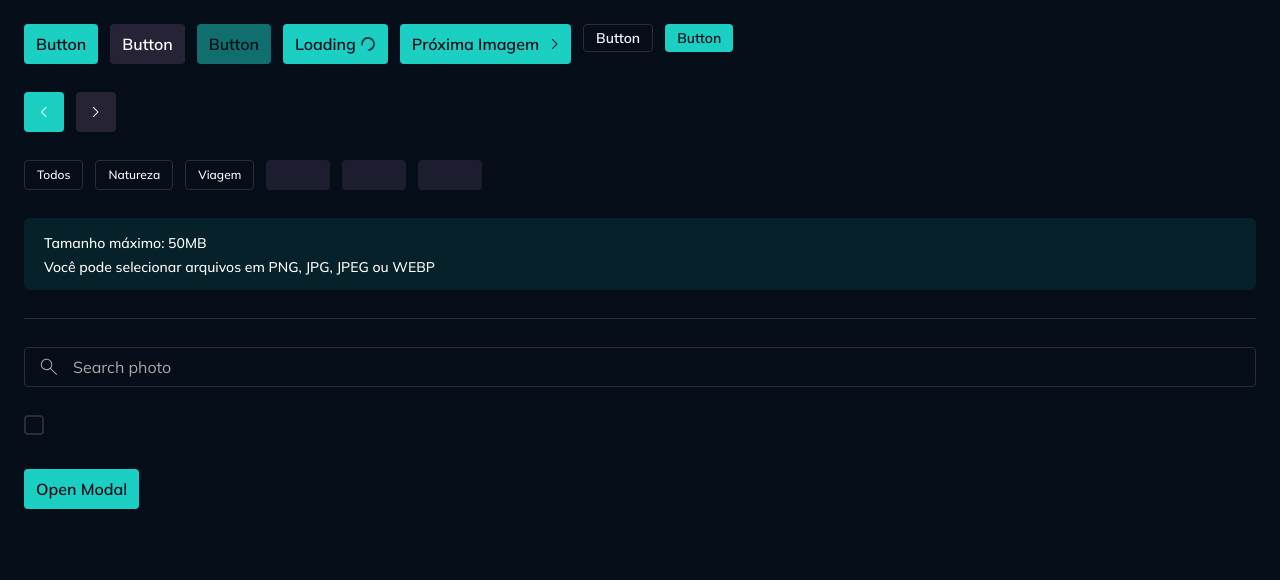
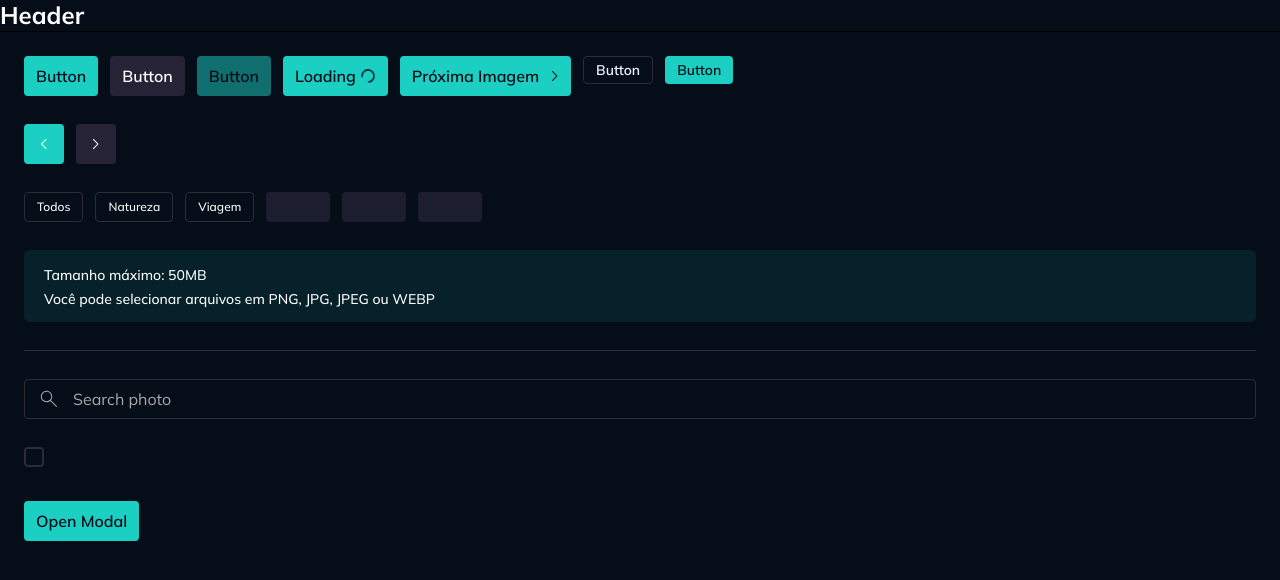
Before and after one commit to marcelopajr/gallery-plus, a React (Vite) app: page /components in a window 1280 px wide. Shown: the top 580 px of the page. Built offline with nearby package versions, Linux system fonts and the light colour scheme.

Commit message:
chore: add routes config and pages

```diff
--- a/package.json
+++ b/package.json
@@ -24,6 +24,7 @@
     "react": "^19.1.0",
     "react-dom": "^19.1.0",
     "react-hook-form": "^7.62.0",
+    "react-router": "^7.8.2",
     "tailwind-variants": "^1.0.0",
     "tailwindcss": "^4.1.10",
     "tw-animate-css": "^1.3.7",
--- a/src/App.tsx
+++ b/src/App.tsx
@@ -1,114 +1,19 @@
-import Button from './components/button';
-import ButtonIcon from './components/button-icon';
-import ChevronLeftIcon from './assets/icons/chevron-left.svg?react';
-import ChevronRightIcon from './assets/icons/chevron-right.svg?react';
-import SearchIcon from './assets/icons/search.svg?react';
-import Badge from './components/badge';
-import Alert from './components/alert';
-import Divider from './components/divider';
-import InputText from './components/input-text';
-import InputCheckbox from './components/input-checkbox';
-import InputSingleFile from './components/input-single-file';
-import { useForm } from 'react-hook-form';
-import ImageFilePreview from './components/image-file-preview';
-import {
-  Dialog,
-  DialogBody,
-  DialogClose,
-  DialogContent,
-  DialogFooter,
-  DialogHeader,
-  DialogTrigger,
-} from './components/dialog';
-import Text from './components/text';
+import { BrowserRouter, Route, Routes } from 'react-router';
+import LayoutMain from './pages/layout-main';
+import PageHome from './pages/page-home';
+import PagePhotoDetails from './pages/page-photo-details';
+import PageComponents from './pages/page-components';
 
 export default function App() {
-  const form = useForm();
-  const file = form.watch('file');
-  const fileSource = file?.[0] ? URL.createObjectURL(file[0]) : undefined;
-
   return (
-    <div className="grid gap-7 p-6">
-      <div className="flex gap-3">
-        <Button>Button</Button>
-        <Button variant="secondary">Button</Button>
-        <Button disabled>Button</Button>
-        <Button handling>Loading</Button>
-        <Button icon={ChevronRightIcon}>Próxima Imagem</Button>
-        <Button variant="ghost" size="sm">
-          Button
-        </Button>
-        <Button variant="primary" size="sm">
-          Button
-        </Button>
-      </div>
-
-      <div className="flex gap-3">
-        <ButtonIcon icon={ChevronLeftIcon} />
-        <ButtonIcon icon={ChevronRightIcon} variant="secondary" />
-      </div>
-
-      <div className="flex gap-3">
-        <Badge>Todos</Badge>
-        <Badge>Natureza</Badge>
-        <Badge>Viagem</Badge>
-        <Badge loading>Viagem</Badge>
-        <Badge loading>Viagem</Badge>
-        <Badge loading>Viagem</Badge>
-      </div>
-
-      <div>
-        <Alert>
-          Tamanho máximo: 50MB
-          <br />
-          Você pode selecionar arquivos em PNG, JPG, JPEG ou WEBP
-        </Alert>
-      </div>
-
-      <div>
-        <Divider />
-      </div>
-
-      <div>
-        <InputText icon={SearchIcon} placeholder="Search photo" />
-      </div>
-
-      <div>
-        <InputCheckbox />
-      </div>
-
-      <div>
-        <Dialog>
-          <DialogTrigger asChild>
-            <Button>Open Modal</Button>
-          </DialogTrigger>
-
-          <DialogContent>
-            <DialogHeader>Modal Header</DialogHeader>
-
-            <DialogBody>
-              <Text as="div" className="mb-4">
-                Modal Body
-              </Text>
-              <InputSingleFile
-                allowedExtensions={['png', 'jpg', 'jpeg', 'webp']}
-                maxFileSizeInMB={50}
-                replaceBy={<ImageFilePreview src={fileSource} alt="Image" />}
-                form={form}
-                {...form.register('file')}
-              />
-            </DialogBody>
-
-            <DialogFooter>
-              <DialogClose asChild>
-                <Button variant="secondary">Close</Button>
-              </DialogClose>
-
-              <Button>Add</Button>
-            </DialogFooter>
-          </DialogContent>
-        </Dialog>
-      </div>
-    </div>
+    <BrowserRouter>
+      <Routes>
+        <Route element={<LayoutMain />}>
+          <Route index element={<PageHome />} />
+          <Route path="/photos/:id" element={<PagePhotoDetails />} />
+          <Route path="/components" element={<PageComponents />} />
+        </Route>
+      </Routes>
+    </BrowserRouter>
   );
 }
--- /dev/null
+++ b/src/pages/layout-main.tsx
@@ -0,0 +1,12 @@
+import { Outlet } from 'react-router';
+import Text from '../components/text';
+
+export default function LayoutMain() {
+  return (
+    <>
+      <Text variant="heading-large">Header</Text>
+      <hr />
+      <Outlet />
+    </>
+  );
+}
--- /dev/null
+++ b/src/pages/page-components.tsx
@@ -0,0 +1,114 @@
+import Button from '../components/button';
+import ButtonIcon from '../components/button-icon';
+import ChevronLeftIcon from '../assets/icons/chevron-left.svg?react';
+import ChevronRightIcon from '../assets/icons/chevron-right.svg?react';
+import SearchIcon from '../assets/icons/search.svg?react';
+import Badge from '../components/badge';
+import Alert from '../components/alert';
+import Divider from '../components/divider';
+import InputText from '../components/input-text';
+import InputCheckbox from '../components/input-checkbox';
+import InputSingleFile from '../components/input-single-file';
+import { useForm } from 'react-hook-form';
+import ImageFilePreview from '../components/image-file-preview';
+import {
+  Dialog,
+  DialogBody,
+  DialogClose,
+  DialogContent,
+  DialogFooter,
+  DialogHeader,
+  DialogTrigger,
+} from '../components/dialog';
+import Text from '../components/text';
+
+export default function PageComponents() {
+  const form = useForm();
+  const file = form.watch('file');
+  const fileSource = file?.[0] ? URL.createObjectURL(file[0]) : undefined;
+
+  return (
+    <div className="grid gap-7 p-6">
+      <div className="flex gap-3">
+        <Button>Button</Button>
+        <Button variant="secondary">Button</Button>
+        <Button disabled>Button</Button>
+        <Button handling>Loading</Button>
+        <Button icon={ChevronRightIcon}>Próxima Imagem</Button>
+        <Button variant="ghost" size="sm">
+          Button
+        </Button>
+        <Button variant="primary" size="sm">
+          Button
+        </Button>
+      </div>
+
+      <div className="flex gap-3">
+        <ButtonIcon icon={ChevronLeftIcon} />
+        <ButtonIcon icon={ChevronRightIcon} variant="secondary" />
+      </div>
+
+      <div className="flex gap-3">
+        <Badge>Todos</Badge>
+        <Badge>Natureza</Badge>
+        <Badge>Viagem</Badge>
+        <Badge loading>Viagem</Badge>
+        <Badge loading>Viagem</Badge>
+        <Badge loading>Viagem</Badge>
+      </div>
+
+      <div>
+        <Alert>
+          Tamanho máximo: 50MB
+          <br />
+          Você pode selecionar arquivos em PNG, JPG, JPEG ou WEBP
+        </Alert>
+      </div>
+
+      <div>
+        <Divider />
+      </div>
+
+      <div>
+        <InputText icon={SearchIcon} placeholder="Search photo" />
+      </div>
+
+      <div>
+        <InputCheckbox />
+      </div>
+
+      <div>
+        <Dialog>
+          <DialogTrigger asChild>
+            <Button>Open Modal</Button>
+          </DialogTrigger>
+
+          <DialogContent>
+            <DialogHeader>Modal Header</DialogHeader>
+
+            <DialogBody>
+              <Text as="div" className="mb-4">
+                Modal Body
+              </Text>
+              <InputSingleFile
+                allowedExtensions={['png', 'jpg', 'jpeg', 'webp']}
+                maxFileSizeInMB={50}
+                replaceBy={<ImageFilePreview src={fileSource} alt="Image" />}
+                form={form}
+                {...form.register('file')}
+              />
+            </DialogBody>
+
+            <DialogFooter>
+              <DialogClose asChild>
+                <Button variant="secondary">Close</Button>
+              </DialogClose>
+
+              <Button>Add</Button>
+            </DialogFooter>
+          </DialogContent>
+        </Dialog>
+      </div>
+    </div>
+  );
+}
--- /dev/null
+++ b/src/pages/page-home.tsx
@@ -0,0 +1,5 @@
+import Text from '../components/text';
+
+export default function PageHome() {
+  return <Text variant="heading-large">Home</Text>;
+}
--- /dev/null
+++ b/src/pages/page-photo-details.tsx
@@ -0,0 +1,5 @@
+import Text from '../components/text';
+
+export default function PagePhotoDetails() {
+  return <Text variant="heading-large">Photo Details</Text>;
+}
```
Also changed, not shown: 1 other file (tests, documents, lock files or other folders).
